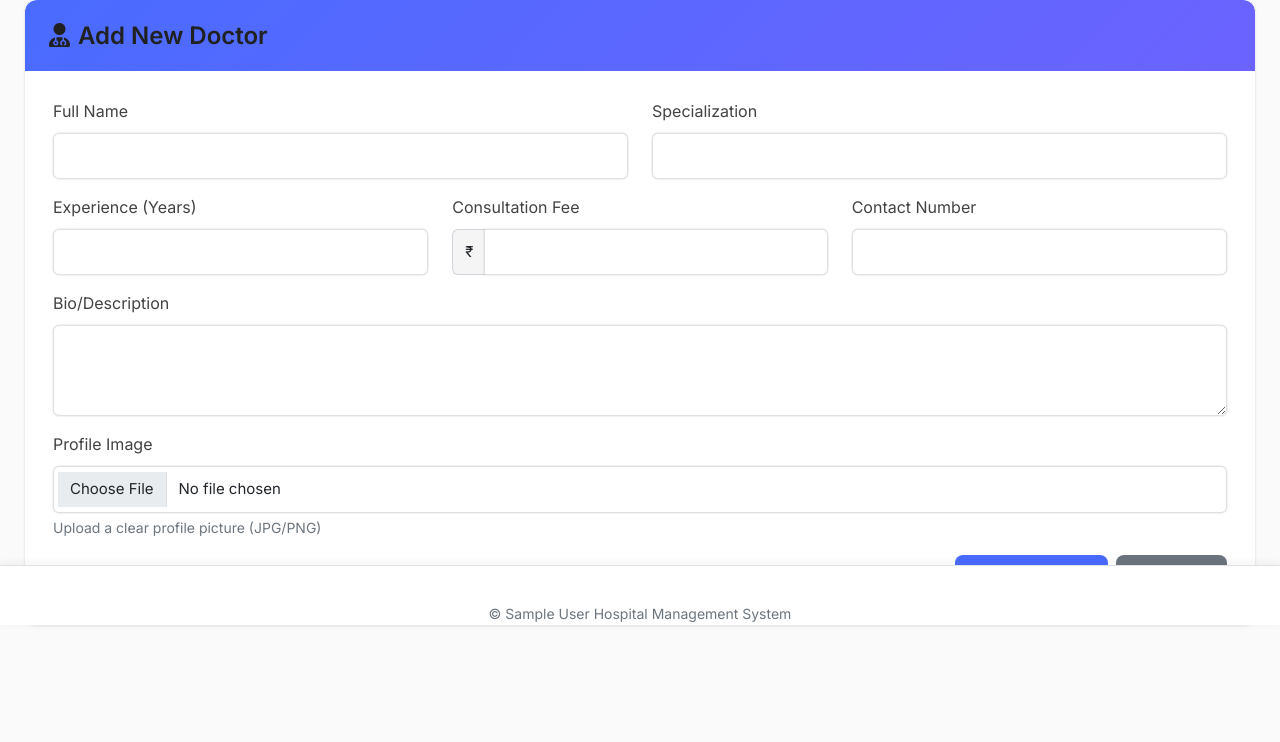
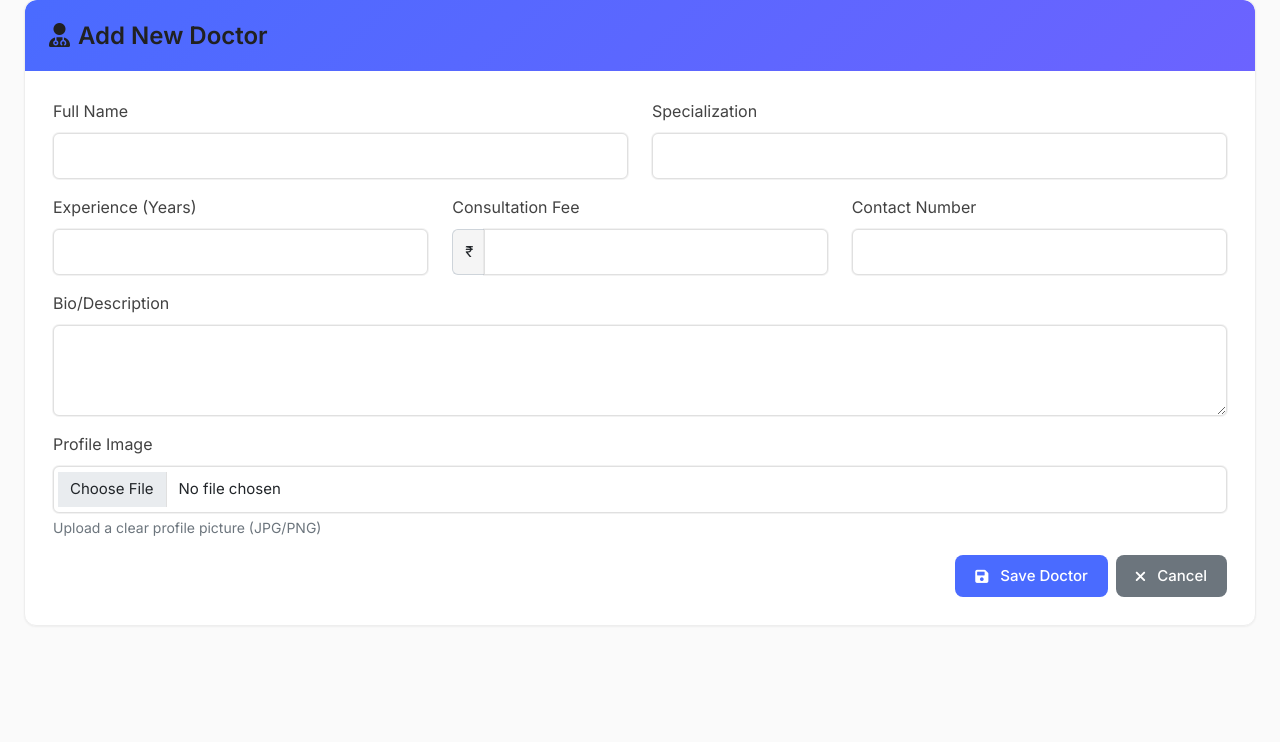
Before and after one commit to YashPhadtare12/Hospital_Management_System_V3, a Flask app: page /admin/add_doctor in a window 1280 px wide. Shown: the part 175-917 px from the top of the page. Run offline with Flask 3, Linux system fonts and the light colour scheme; the visitor is signed in with stand-in values (Sample User, id 1).

Commit message:
Update base.html

```diff
--- a/templates/base.html
+++ b/templates/base.html
@@ -138,19 +138,6 @@
         <!-- Page Content -->
         {% block content %}{% endblock %}
     </main>
-
-    <!-- Footer -->
-<footer class="bg-white py-3 border-top" style="position: fixed; bottom: 0; width: 100%;">
-    <div class="container">
-        <div class="row">
-            <div class="col-12 text-center">
-                <p class="text-muted mb-0 small">&copy; {{ current_year }} {{ session.get('hospital_name', 'MediCare') }} Hospital Management System</p>
-            </div>
-        </div>
-    </div>
-</footer>
-
-
     <!-- Scripts -->
     <script src="https://cdn.jsdelivr.net/npm/bootstrap@5.1.3/dist/js/bootstrap.bundle.min.js"></script>
     <script src="https://code.jquery.com/jquery-3.6.0.min.js"></script>
```
